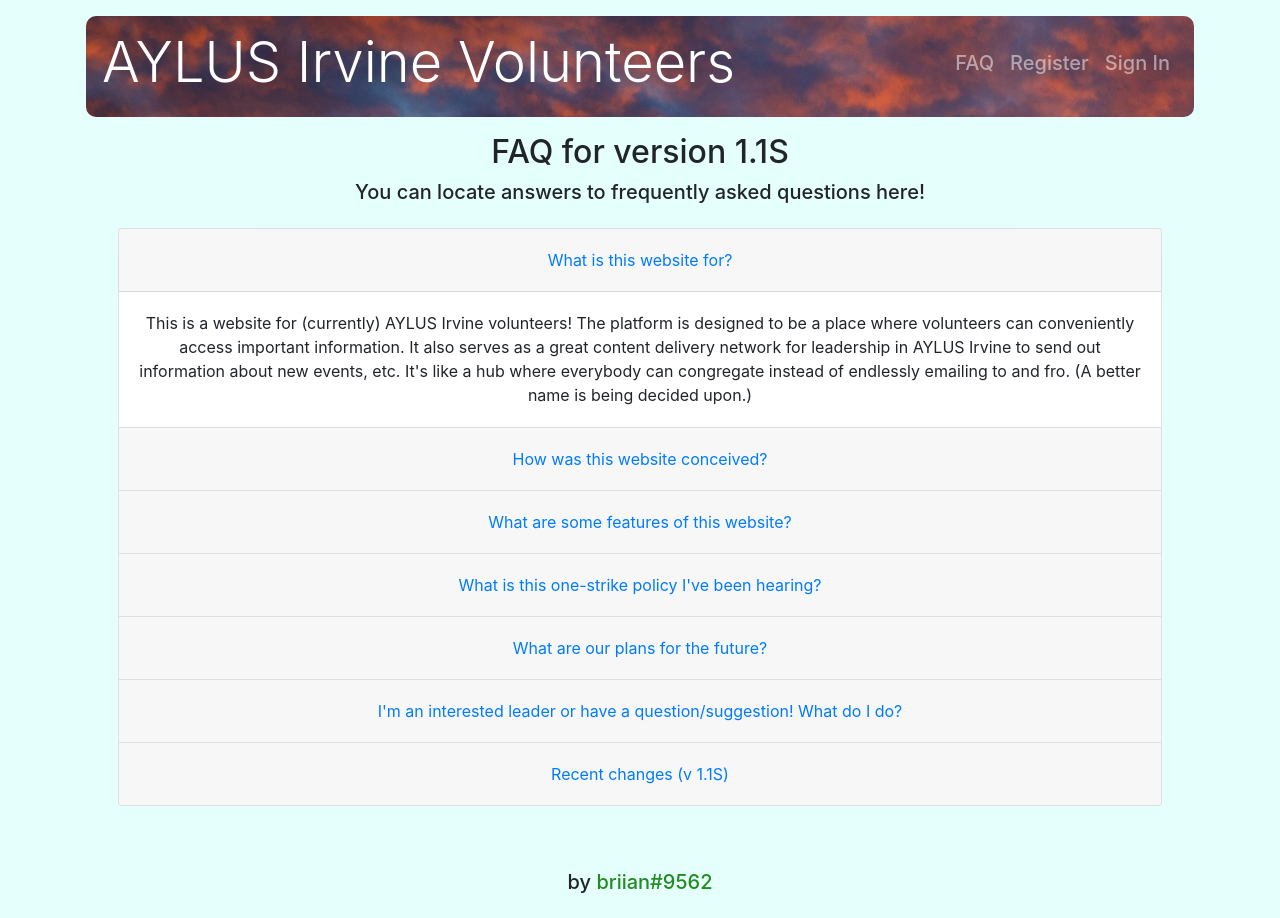
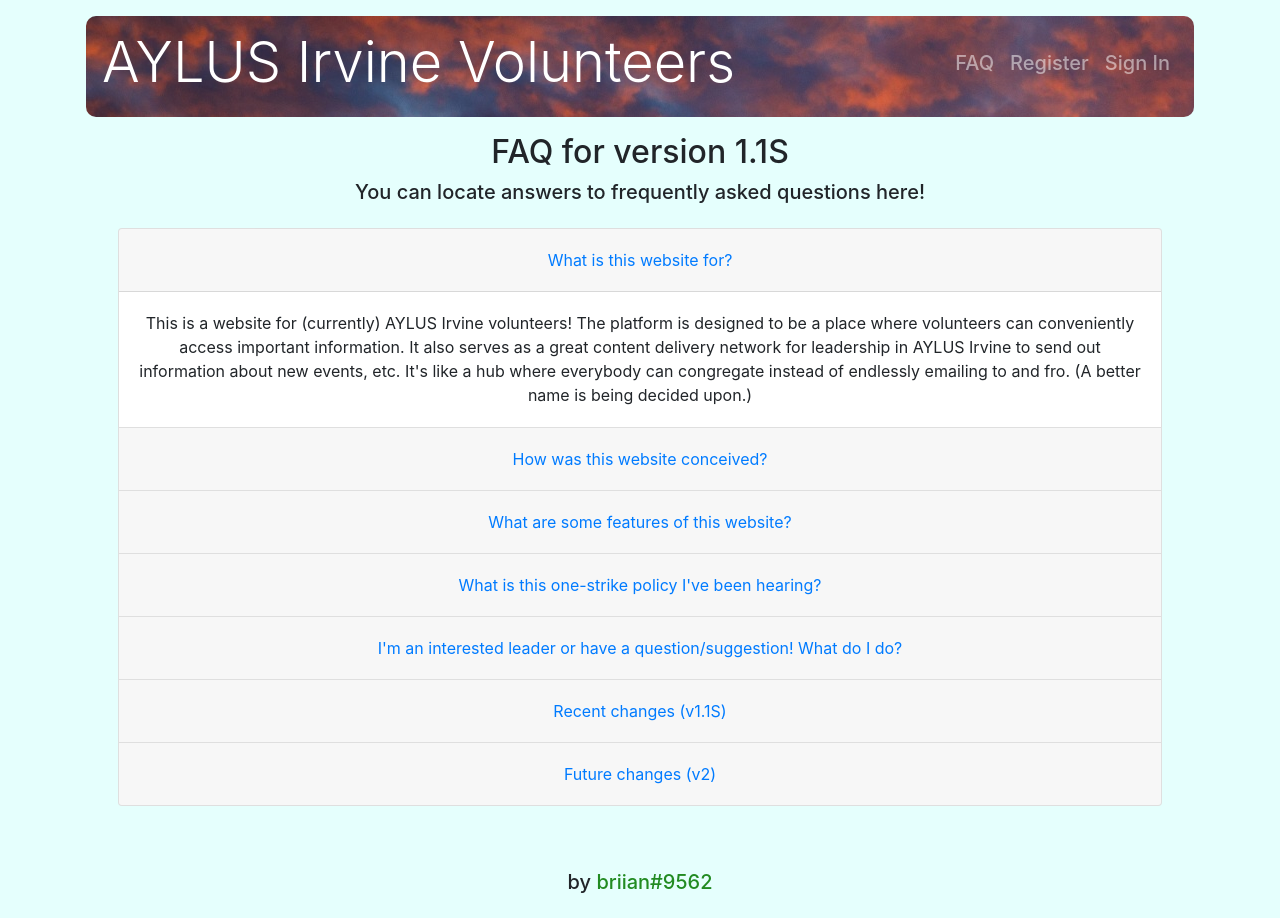
Before and after one commit to briansongdev/aylusirvine, a React (Create React App) app in the folder client/: page /faq in a window 1280 px wide. Built offline with nearby package versions, Linux system fonts and the light colour scheme; no server answers.

Commit message:
faq roadmap

```diff
--- a/client/src/landing/faq.js
+++ b/client/src/landing/faq.js
@@ -97,21 +97,6 @@
           </Card>
           <Card>
             <Card.Header>
-              <Accordion.Toggle as={Button} variant="link" eventKey="4">
-                What are our plans for the future?
-              </Accordion.Toggle>
-            </Card.Header>
-            <Accordion.Collapse eventKey="4">
-              <Card.Body>
-                Our main goal for the future is to touch up on the user
-                interface so it improves the user experience. Currently, this
-                app is mainly oriented towards serving functions over looking
-                pretty, but changing that is one of our goals.
-              </Card.Body>
-            </Accordion.Collapse>
-          </Card>
-          <Card>
-            <Card.Header>
               <Accordion.Toggle as={Button} variant="link" eventKey="5">
                 I'm an interested leader or have a question/suggestion! What do
                 I do?
@@ -131,13 +116,26 @@
           <Card>
             <Card.Header>
               <Accordion.Toggle as={Button} variant="link" eventKey="3">
-                Recent changes (v 1.1S)
+                Recent changes (v1.1S)
               </Accordion.Toggle>
             </Card.Header>
             <Accordion.Collapse eventKey="3">
               <Card.Body>
                 Some security patches and UI updates, website is 100%
                 functional.
+              </Card.Body>
+            </Accordion.Collapse>
+          </Card>
+          <Card>
+            <Card.Header>
+              <Accordion.Toggle as={Button} variant="link" eventKey="4">
+                Future changes (v2)
+              </Accordion.Toggle>
+            </Card.Header>
+            <Accordion.Collapse eventKey="4">
+              <Card.Body>
+                UI remake is in the works, as well as more advanced signup
+                methods and removal of the one-strike policy.
               </Card.Body>
             </Accordion.Collapse>
           </Card>
```
